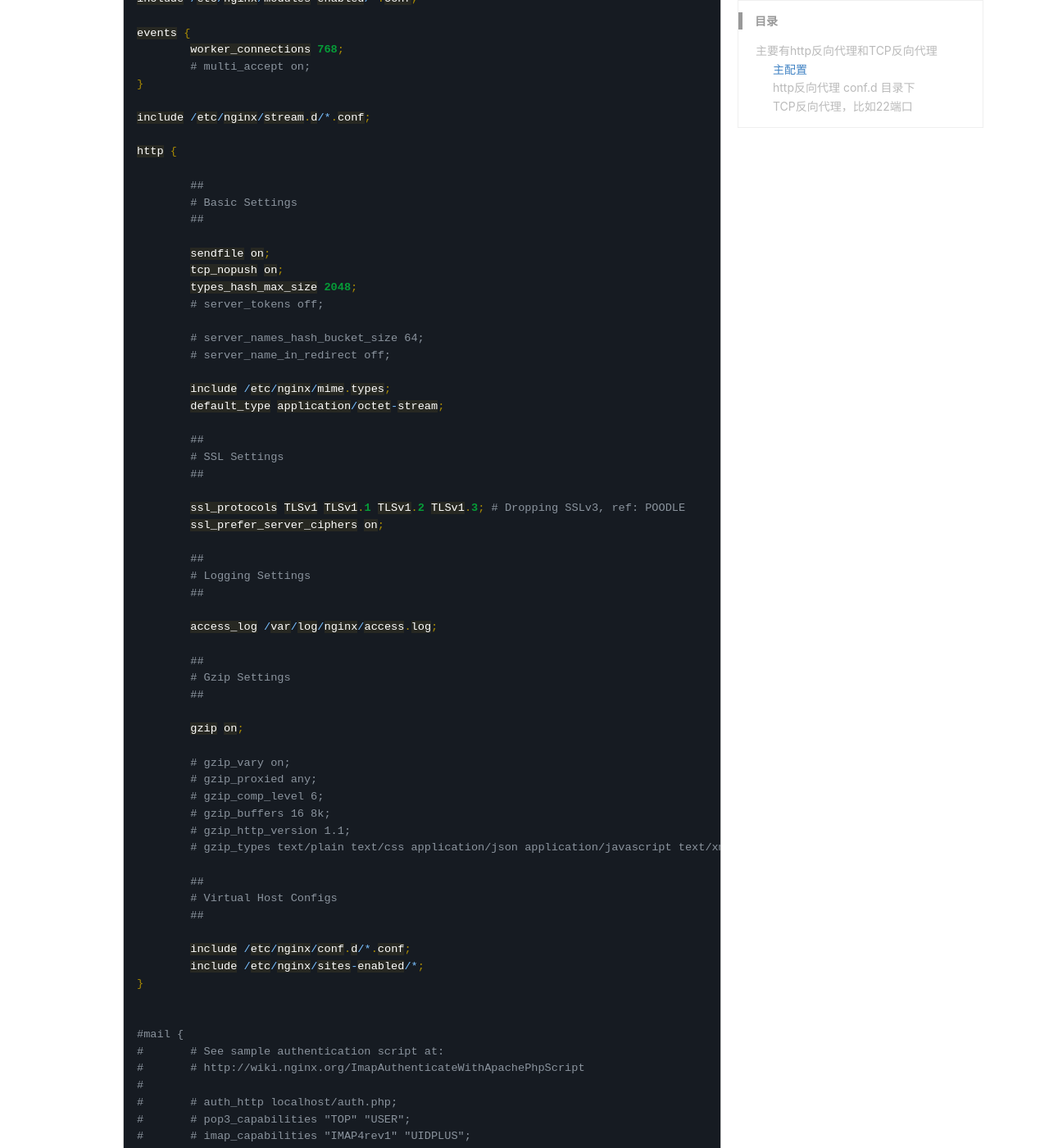
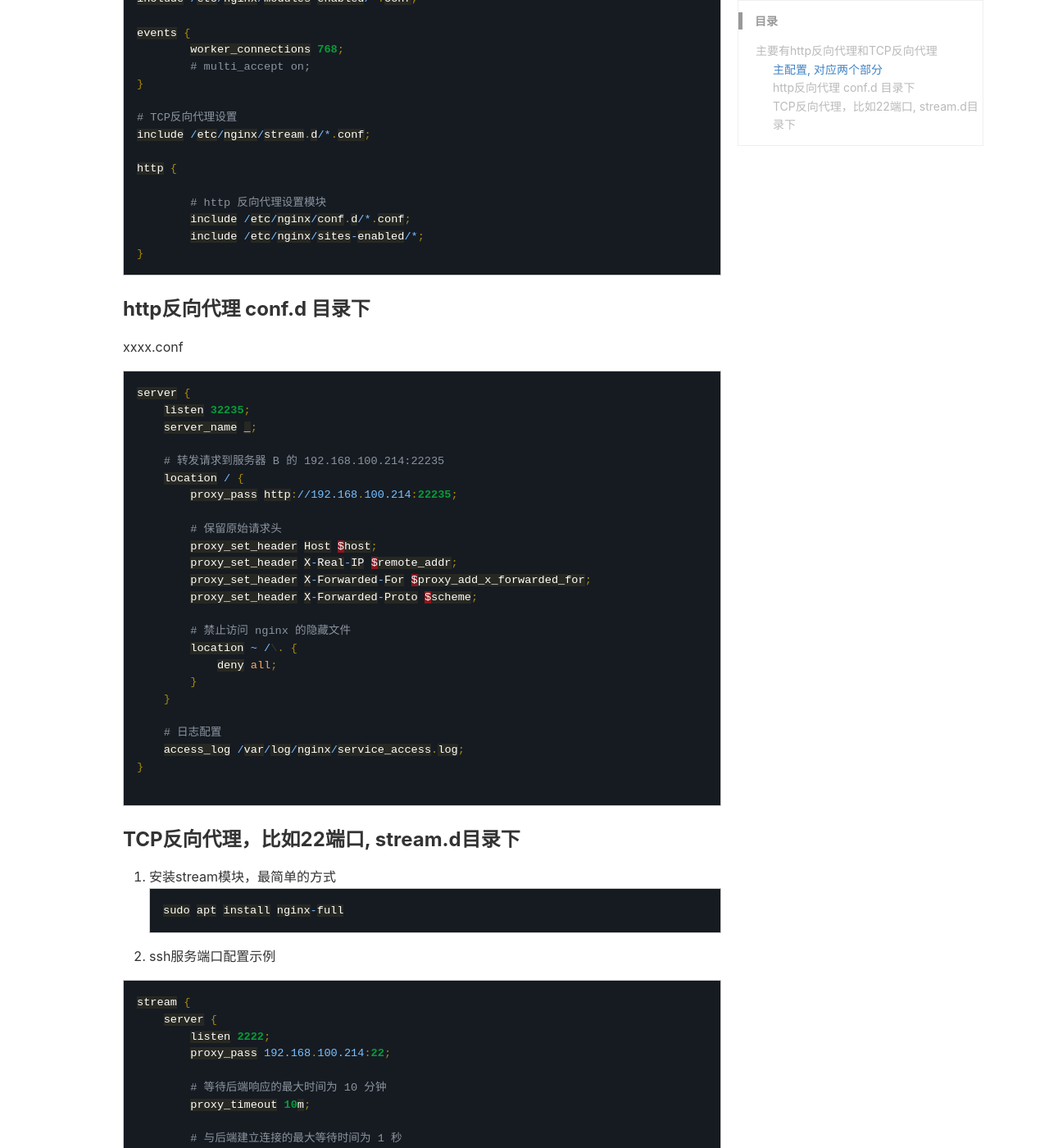
Before and after one commit to menchaojie/menchaojie.github.io, a Jekyll site: the page built from _posts/2025-02-25-nginx.md, in a window 1280 px wide and 1400 px high, scrolled down 512 px. Shown: the whole window at 82% size. Built offline with Jekyll 4.4.1, drawn with Linux system fonts in a browser that asks for light colours; comment, search, counter and statistics services are not loaded; some of the changed text lies outside the part shown.

Commit message:
2025-02-25(Tuesday)23:23

````diff
--- a/_posts/2025-02-25-nginx.md
+++ b/_posts/2025-02-25-nginx.md
@@ -14,7 +14,7 @@ mindmap2: false
 ---
 ## 主要有http反向代理和TCP反向代理
 
-### 主配置
+### 主配置, 对应两个部分
 ```python
 # nginx.conf
 
@@ -30,80 +30,15 @@ events {
 	# multi_accept on;
 }
 
+# TCP反向代理设置
 include /etc/nginx/stream.d/*.conf;
 
 http {
 
-	##
-	# Basic Settings
-	##
-
-	sendfile on;
-	tcp_nopush on;
-	types_hash_max_size 2048;
-	# server_tokens off;
-
-	# server_names_hash_bucket_size 64;
-	# server_name_in_redirect off;
-
-	include /etc/nginx/mime.types;
-	default_type application/octet-stream;
-
-	##
-	# SSL Settings
-	##
-
-	ssl_protocols TLSv1 TLSv1.1 TLSv1.2 TLSv1.3; # Dropping SSLv3, ref: POODLE
-	ssl_prefer_server_ciphers on;
-
-	##
-	# Logging Settings
-	##
-
-	access_log /var/log/nginx/access.log;
-
-	##
-	# Gzip Settings
-	##
-
-	gzip on;
-
-	# gzip_vary on;
-	# gzip_proxied any;
-	# gzip_comp_level 6;
-	# gzip_buffers 16 8k;
-	# gzip_http_version 1.1;
-	# gzip_types text/plain text/css application/json application/javascript text/xml application/xml application/xml+rss text/javascript;
-
-	##
-	# Virtual Host Configs
-	##
-
+	# http 反向代理设置模块
 	include /etc/nginx/conf.d/*.conf;
 	include /etc/nginx/sites-enabled/*;
 }
-
-
-#mail {
-#	# See sample authentication script at:
-#	# http://wiki.nginx.org/ImapAuthenticateWithApachePhpScript
-#
-#	# auth_http localhost/auth.php;
-#	# pop3_capabilities "TOP" "USER";
-#	# imap_capabilities "IMAP4rev1" "UIDPLUS";
-#
-#	server {
-#		listen     localhost:110;
-#		protocol   pop3;
-#		proxy      on;
-#	}
-#
-#	server {
-#		listen     localhost:143;
-#		protocol   imap;
-#		proxy      on;
-#	}
-#}
 ```
 
 ### http反向代理 conf.d 目录下
@@ -135,13 +70,14 @@ server {
 
 ```
 
-### TCP反向代理，比如22端口
+### TCP反向代理，比如22端口, stream.d目录下
 
 1. 安装stream模块，最简单的方式
 ```python
 sudo apt install nginx-full
 ```
-1. ssh服务端口配置示例
+
+2. ssh服务端口配置示例
 
 ```python
 stream {
````
